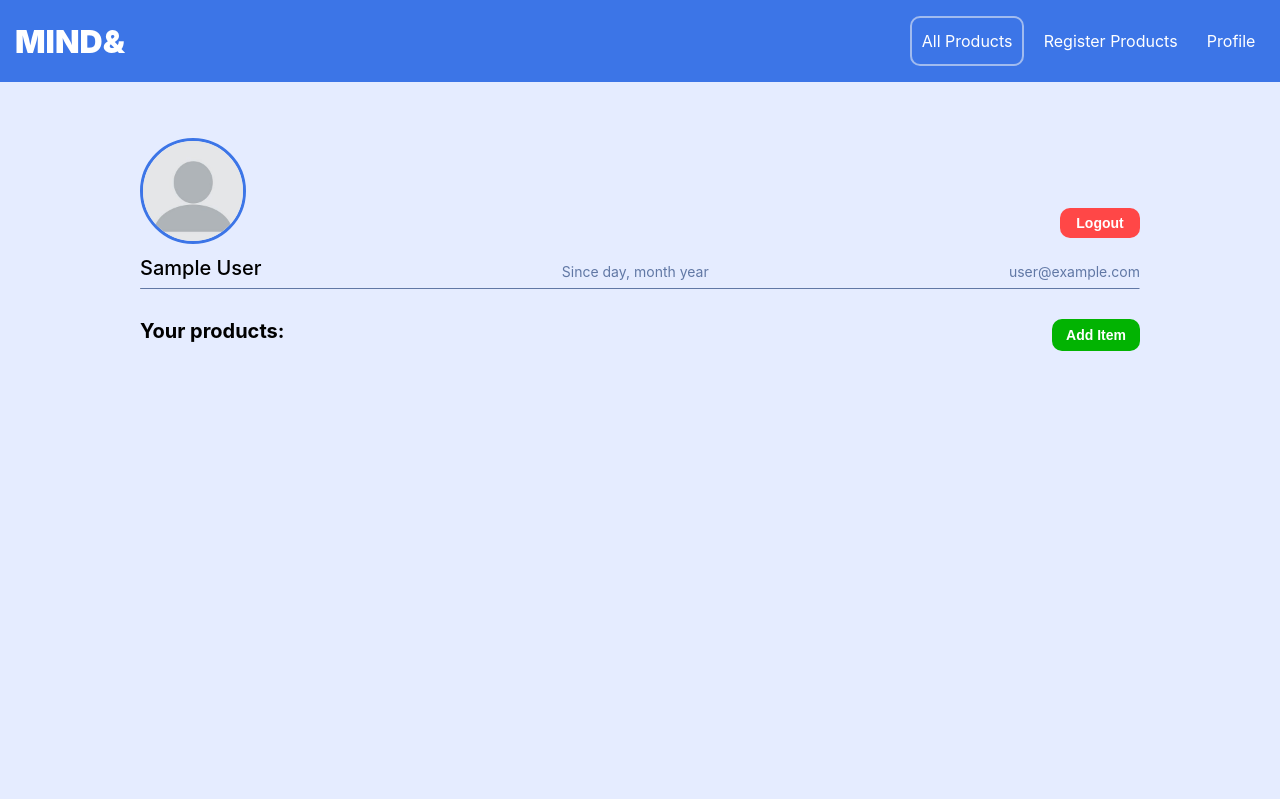
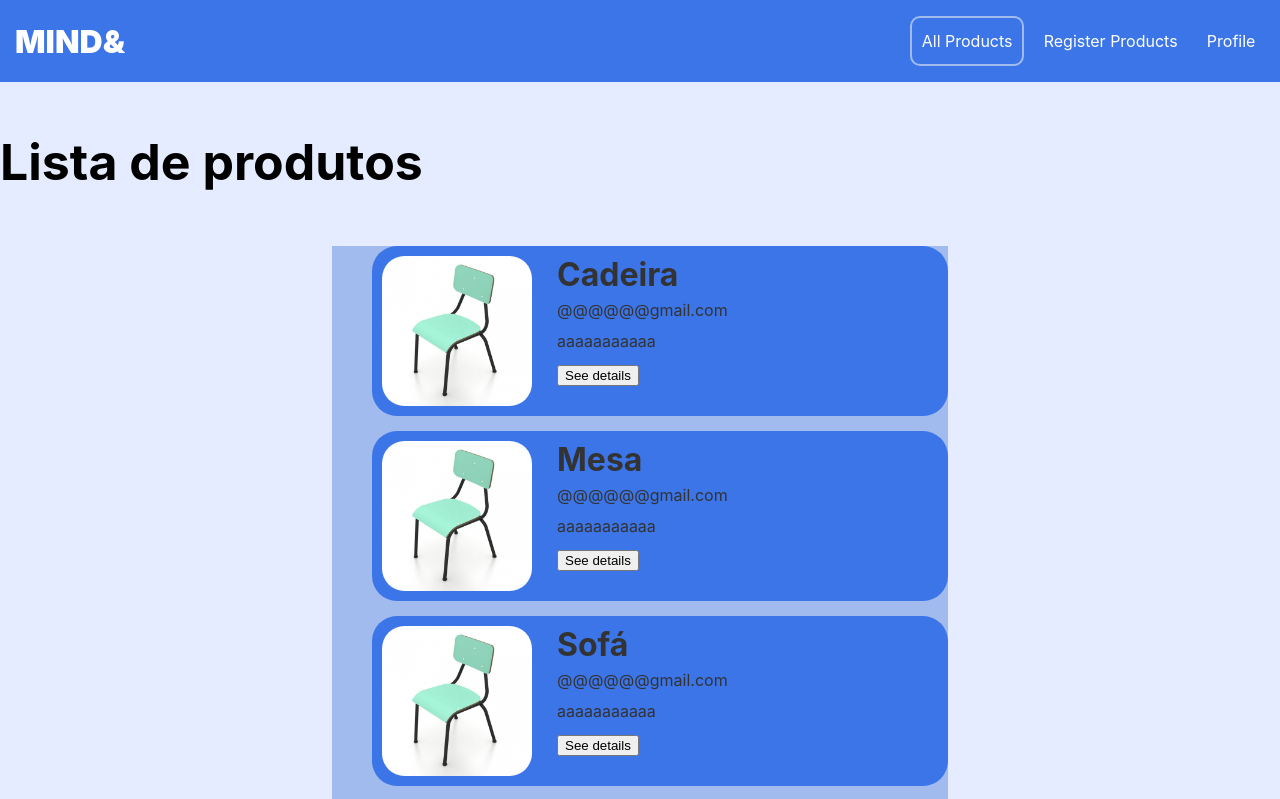
Before and after one commit to EngenheirosDoHavaii/EngDSoft, a React (Create React App) app: page / in a window 1280 px wide. Shown: the top 799 px of the page. Built offline with nearby package versions, Linux system fonts and the light colour scheme; no server answers; sample sign-in values are in the browser's storage.

Commit message:
link homepage to product list view

```diff
--- a/src/App.tsx
+++ b/src/App.tsx
@@ -5,6 +5,7 @@ import Protected from "./components/Protected";
 import "./style/App.css"
 import WithoutNav from "./components/WithoutNav";
 import WithNav from "./components/WithNav";
+import ProductListView from "./pages/Product List/ProductListView";
 
 export default function App() {
   return (
@@ -15,7 +16,7 @@ export default function App() {
           path="/"
           element={
             <Protected>
-              <Profile />
+              <ProductListView />
             </Protected>
           }
           />
--- a/src/components/ProductListView.tsx
+++ b/src/pages/Product List/ProductListView.tsx
@@ -1,6 +1,6 @@
-import ProductView from "./ProductView";
-import "../style/ProductListView.css";
-import Product from "../interfaces/Product";
+import ProductView from "../../components/ProductView";
+import "../../style/ProductListView.css";
+import Product from "../../interfaces/Product";
 
 function ProductListView() {
   const numbers = [1, 2, 3, 4, 5, 6, 6, 7];
```
